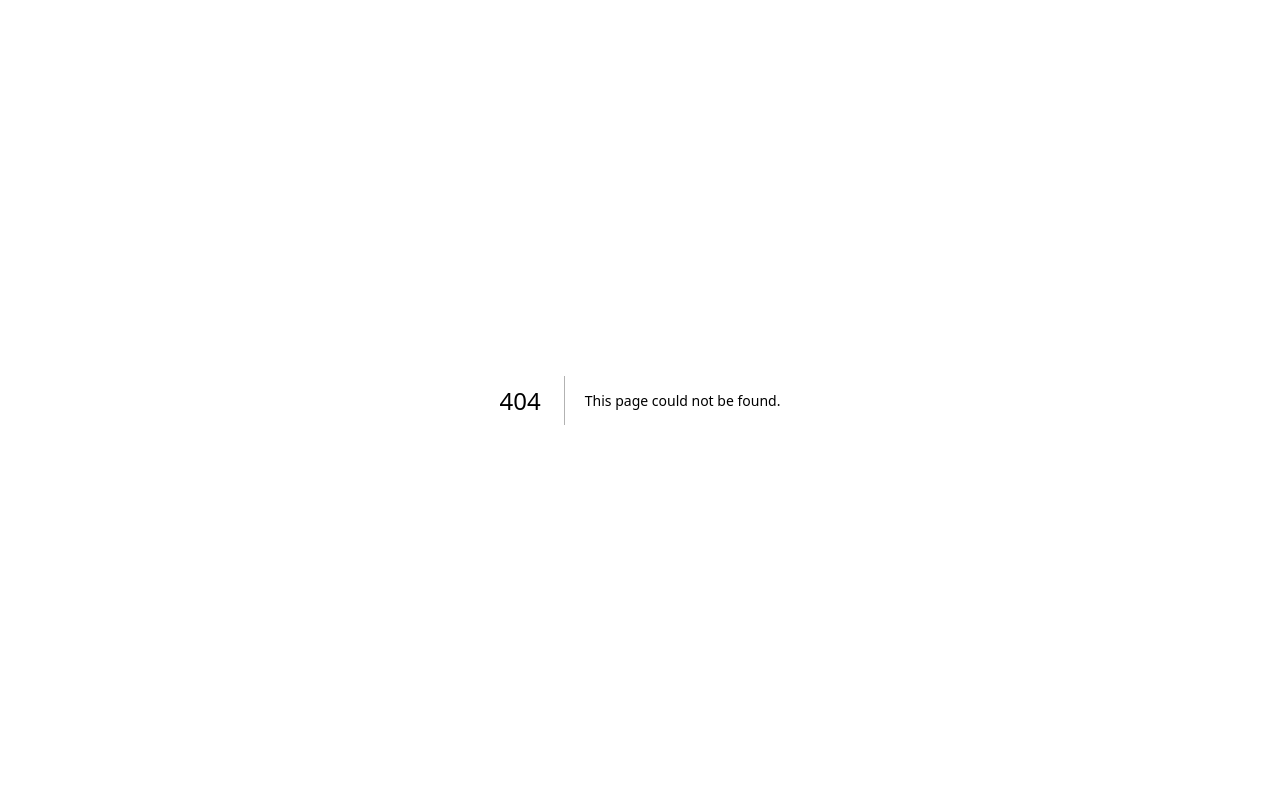
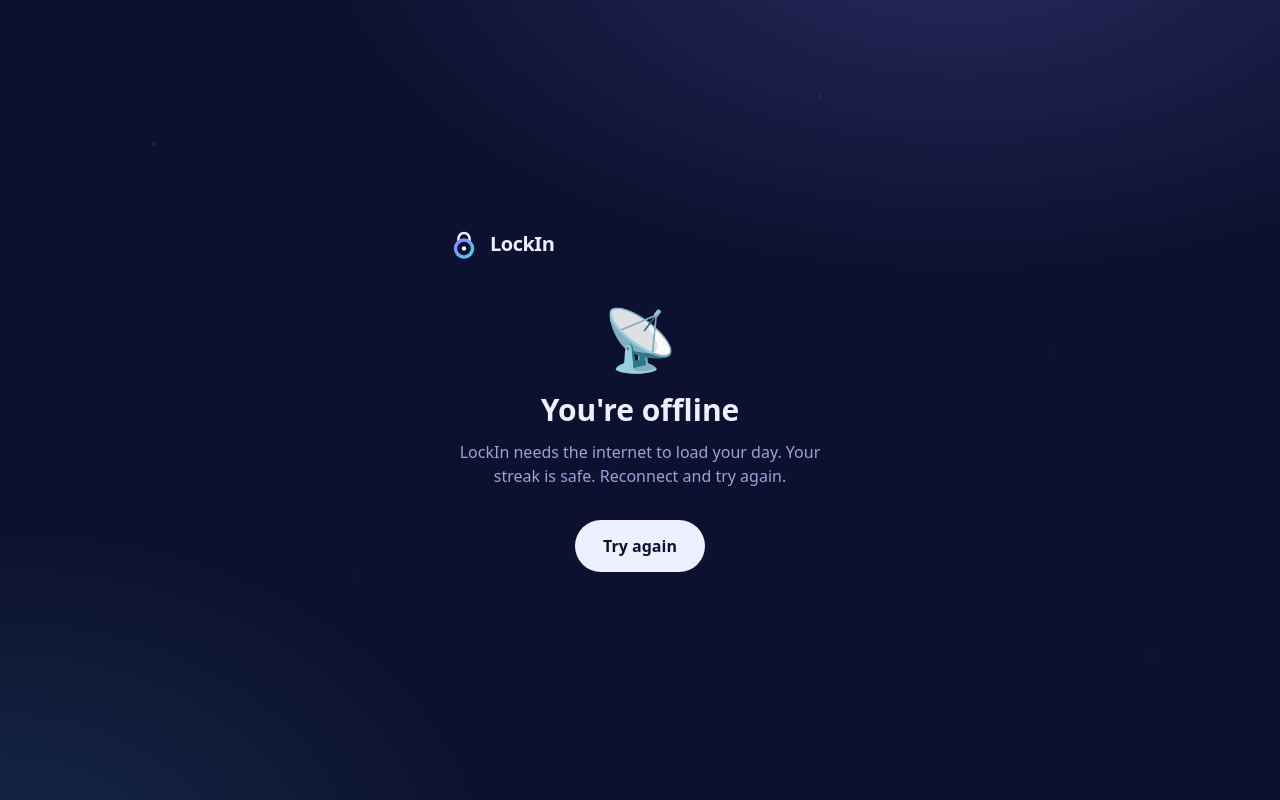
Before and after one commit to Abhishekty23/lockin, a Next.js app: page /offline in a window 1280 px wide. Before the commit this address had no page. Built offline with nearby package versions, Linux system fonts and the light colour scheme.

Commit message:
Day 12: offline page

```diff
--- /dev/null
+++ b/src/app/offline/RetryButton.tsx
@@ -0,0 +1,9 @@
+"use client";
+
+export default function RetryButton() {
+  return (
+    <button onClick={() => location.reload()} className="mt-8 rounded-full bg-ink px-7 py-3.5 font-semibold text-bg">
+      Try again
+    </button>
+  );
+}
--- /dev/null
+++ b/src/app/offline/page.tsx
@@ -0,0 +1,19 @@
+import Logo from "@/components/ui/Logo";
+import RetryButton from "./RetryButton";
+
+export const metadata = { title: "You're offline | LockIn" };
+
+// Shown by the service worker when there's no internet connection.
+export default function Page() {
+  return (
+    <main className="sky grid min-h-screen place-items-center px-4 text-center">
+      <div className="max-w-sm">
+        <Logo />
+        <p className="mt-12 text-6xl">📡</p>
+        <h1 className="mt-6 font-display text-3xl font-bold">You&apos;re offline</h1>
+        <p className="mt-3 text-muted">LockIn needs the internet to load your day. Your streak is safe. Reconnect and try again.</p>
+        <RetryButton />
+      </div>
+    </main>
+  );
+}
```
